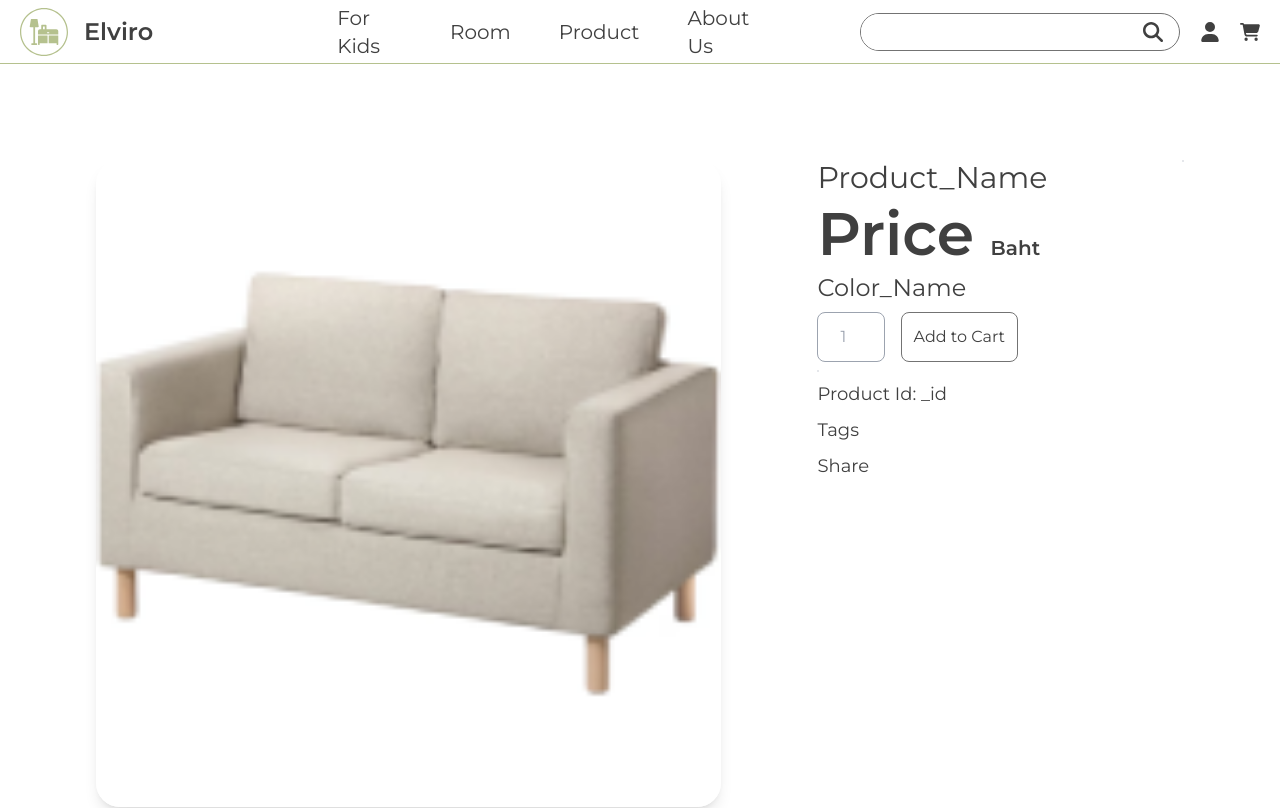
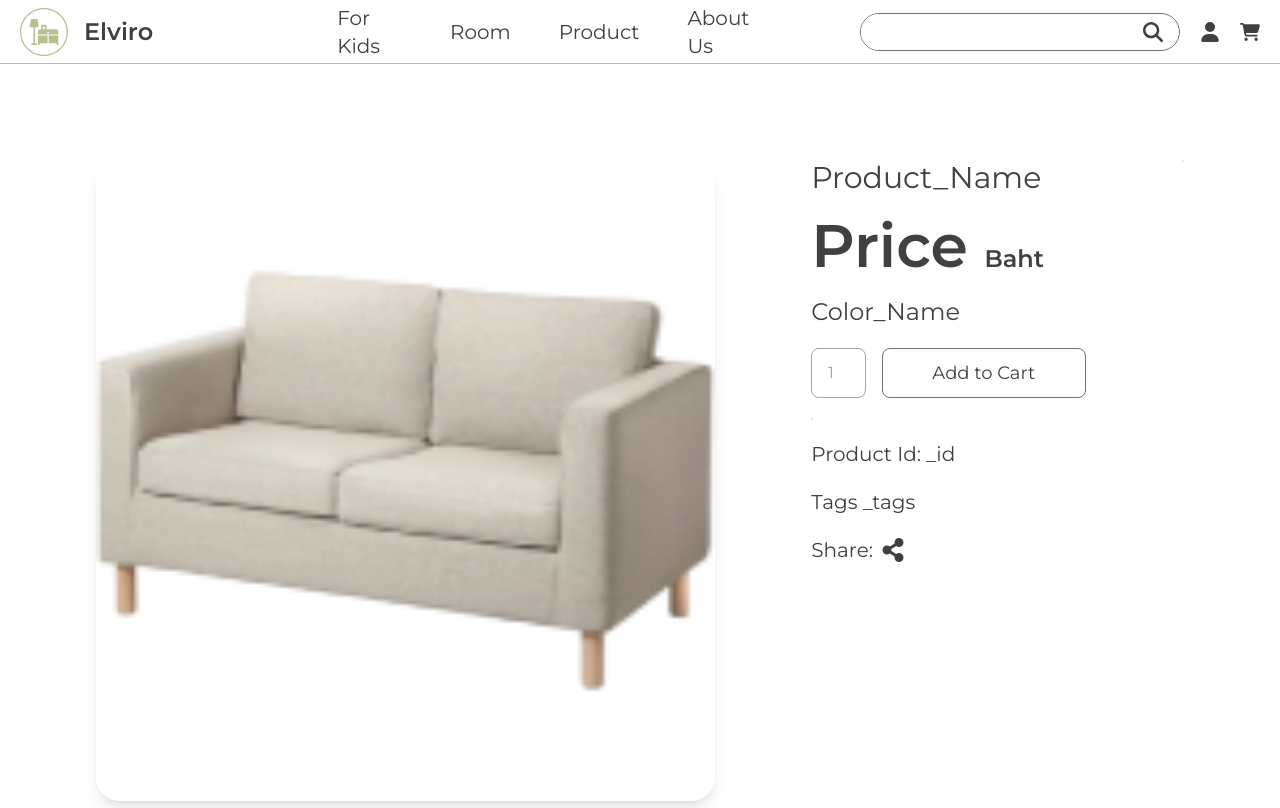
Before and after one commit to jsd7-group3-the-immortal-elf/elviro-frontend, a React (Vite) app: page /shop/product in a window 1280 px wide. Shown: the top 808 px of the page. Built offline with nearby package versions, Linux system fonts and the light colour scheme.

Commit message:
single product--frontend-looks

```diff
--- a/src/components/product/ProductDescription.jsx
+++ b/src/components/product/ProductDescription.jsx
@@ -2,7 +2,7 @@ function ProductDescription() {
 	return (
 		<>
 			<section className="flex flex-col gap-2 mt-5">
-				<h2 className="text-xl font-normal md:text-3xl">Description</h2>
+				<h2 className="text-2xl font-normal md:text-3xl">Description</h2>
 				<p className="text-md lg:text-xl">---Text Description---</p>
 			</section>
 		</>
--- a/src/components/product/ProductDetail.jsx
+++ b/src/components/product/ProductDetail.jsx
@@ -14,31 +14,36 @@ function ProductDetail() {
 			</picture>
 
 			{/* ส่วนของ Detail */}
-			<section className="flex flex-col items-start gap-2 mb-5">
+			<section className="flex flex-col items-start gap-2 mb-5 md:gap-5">
 				<h2 className="text-xl font-normal md:text-3xl">Product_Name</h2>
-				<h2 className="text-3xl md:text-6xl">
-					Price <span className="text-xl">Baht</span>
+				<h2 className="text-4xl md:text-6xl">
+					Price <span className="text-xl md:text-2xl">Baht</span>
 				</h2>
-				<h2 className="text-lg font-normal md:text-2xl">Color_Name</h2>
-				<section className="flex gap-2">
+				<h2 className="text-xl font-normal md:text-2xl">Color_Name</h2>
+				<section className="flex gap-2 justify-center">
 					<input
 						type="number"
 						min="0"
 						className="mr-2 p-2 py-3 text-center border border-gray-400 rounded-lg w-1/4"
 						placeholder="1"
 					/>
-					<button className="border border-neutral-500 p-2 px-3 rounded-lg">
+					<button className="w-full border border-neutral-500 p-2 px-3 rounded-lg text-lg hover:bg-brown hover:text-white">
 						Add to Cart
 					</button>
 				</section>
 
 				<hr className="border border-gray-200" />
-				<h2 className="text-lg font-normal">
+				<h2 className="product-detail">
 					Product Id: <span>_id</span>
 				</h2>
-				<h2 className="text-lg font-normal">Tags</h2>
-				<h2 className="text-lg font-normal">
-					Share <span></span>
+				<h2 className="product-detail">
+					Tags <span>_tags</span>
+				</h2>
+				<h2 className="product-detail flex items-center gap-2">
+					Share:
+					<span>
+						<FaShareAlt className="text-2xl" />
+					</span>
 				</h2>
 			</section>
 
--- a/src/index.css
+++ b/src/index.css
@@ -70,6 +70,10 @@
 		@apply bg-white border-b-2 border-neutral-200 p-1 font-normal text-xl lg:text-xl;
 	}
 
+	.product-detail {
+		@apply text-xl font-normal;
+	}
+
 	@keyframes openLogin {
 		from {
 			top: -200px;
--- a/tailwind.config.js
+++ b/tailwind.config.js
@@ -7,6 +7,7 @@ export default {
 				lightgreen: "#c7d1a6",
 				green: "#b5c18e",
 				darkgreen: "#939d73",
+				brown: "#B99470",
 			},
 		},
 	},
```
